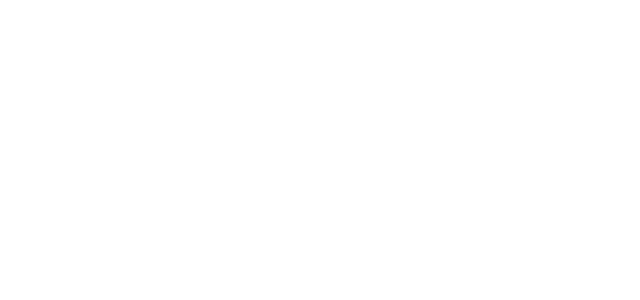
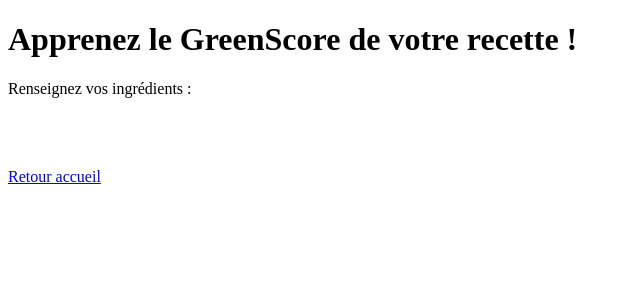
Before and after one commit to Team7-DonkeySchool/greeneat, an Angular app in the folder apps/greeneatFront/: page /userrecipe in a window 1280 px wide. Before the commit this address led to /. Shown: the top 300 px of the page, without its empty margins (0-640 px from the left). Built offline with nearby package versions, Linux system fonts and the light colour scheme.

Commit message:
init UserRecipe Component

```diff
--- a/apps/greeneatFront/src/app/app-routing.module.ts
+++ b/apps/greeneatFront/src/app/app-routing.module.ts
@@ -3,6 +3,7 @@
 import { HomeComponent } from './components/home/home.component';
 import { OpenfoodfactsApiTestComponent } from './components/openfoodfacts-api-test/openfoodfacts-api-test.component';
 import { RecipeApiTestComponent } from './components/recipe-api-test/recipe-api-test.component';
+import { UserrecipeComponent } from './components/userrecipe/userrecipe.component';
 
 const routes: Routes = [
   {
@@ -16,6 +17,10 @@
   {
     path: 'openfoodfacts_ecoscore',
     component: OpenfoodfactsApiTestComponent
+  },
+  {
+    path: 'userrecipe',
+    component: UserrecipeComponent
   }
 ];
 
--- a/apps/greeneatFront/src/app/app.module.ts
+++ b/apps/greeneatFront/src/app/app.module.ts
@@ -8,6 +8,7 @@
 import { RecipeApiTestComponent } from './components/recipe-api-test/recipe-api-test.component';
 import { OpenfoodfactsApiTestComponent } from './components/openfoodfacts-api-test/openfoodfacts-api-test.component';
 import { HomeComponent } from './components/home/home.component';
+import { UserrecipeComponent } from './components/userrecipe/userrecipe.component';
 
 @NgModule({
   declarations: [
@@ -15,6 +16,7 @@
     RecipeApiTestComponent,
     OpenfoodfactsApiTestComponent,
     HomeComponent,
+    UserrecipeComponent,
   ],
   imports: [
     BrowserModule,
--- a/apps/greeneatFront/src/app/components/home/home.component.html
+++ b/apps/greeneatFront/src/app/components/home/home.component.html
@@ -2,4 +2,5 @@
 <ul>
     <li><a href="" routerLink="spoonacular_recipes">Tester l'API Recettes Spoonacular</a></li>
     <li><a href="" routerLink="openfoodfacts_ecoscore">Tester l'API Ecoscore OpenFoodFacts</a></li>
+    <li><a href="" routerLink="userrecipe">Voir l'input UserRecipe</a></li>
 </ul>
--- /dev/null
+++ b/apps/greeneatFront/src/app/components/userrecipe/userrecipe.component.html
@@ -0,0 +1,9 @@
+<h1>Apprenez le GreenScore de votre recette !</h1>
+<p>{{ title }}</p>
+<br>
+<!-- <h2>Ingrédients :</h2> -->
+<br>
+<!-- <input type="text" [(ngModel)]="searchInput">
+<button type="submit" (click)="onSearchRecipe()">Connaitre votre GreenScore</button> -->
+<br>
+<a href="" routerLink="">Retour accueil</a>
--- /dev/null
+++ b/apps/greeneatFront/src/app/components/userrecipe/userrecipe.component.ts
@@ -0,0 +1,30 @@
+import { Component } from '@angular/core';
+import { FormBuilder } from '@angular/forms'
+
+@Component({
+  selector: 'app-userrecipe',
+  templateUrl: './userrecipe.component.html',
+  styleUrls: ['./userrecipe.component.scss']
+})
+export class UserrecipeComponent {
+
+  title = 'Renseignez vos ingrédients :';
+
+  contactForm;
+
+
+  constructor(private formBuilder: FormBuilder) {
+
+    this.contactForm = this.formBuilder.group({
+      ingredient1: [", "]
+    });
+  }
+
+  //   onSearchRecipe() {
+  //     this.formBuilder.getGreenScoreForRecipe(this.searchInput).subscribe((data)=>{
+  //       this.formBuilder = data.results;
+  //       console.log(this.formBuilder);
+  //     });
+  // }
+
+}
```
Also changed, not shown: apps/greeneatFront/src/app/components/userrecipe/userrecipe.component.scss (added), 1 other file (tests, documents, lock files or other folders).
